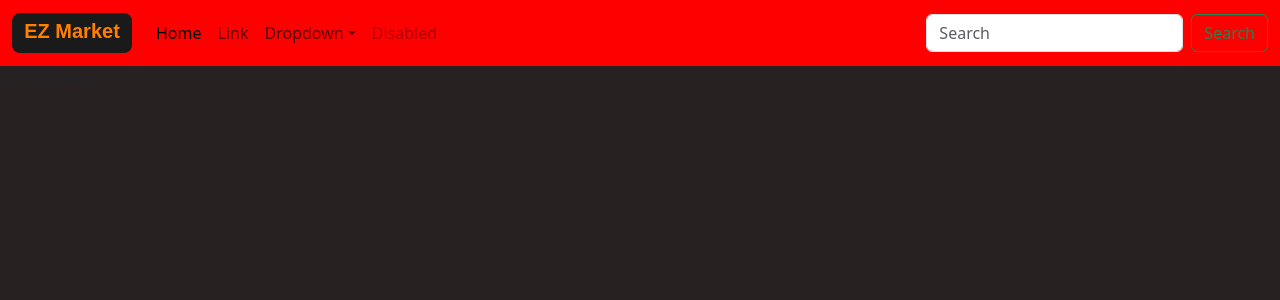
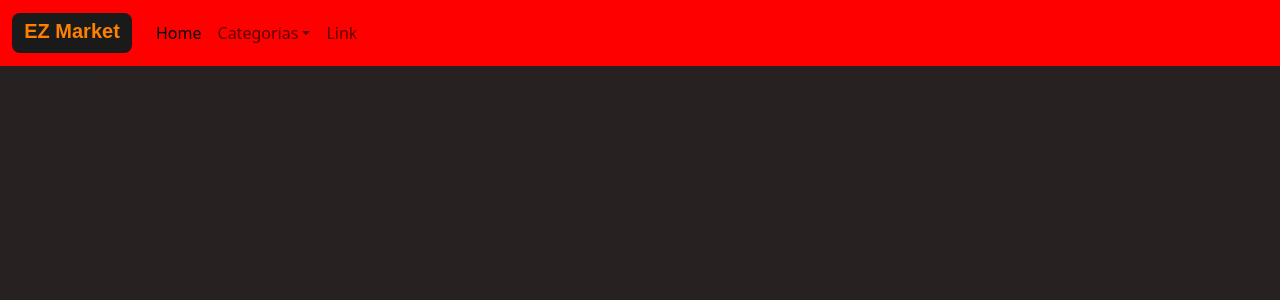
Before and after one commit to cordobaesteban77/catalogo-ventas-front, a React (Vite) app: page / in a window 1280 px wide. Shown: the top 300 px of the page. Built offline with nearby package versions, Linux system fonts and the light colour scheme.

Commit message:
borro lo que no voy a necesitar del nav

```diff
--- a/src/components/NavbarApp.jsx
+++ b/src/components/NavbarApp.jsx
@@ -11,10 +11,7 @@
         <div className="collapse navbar-collapse" id="navbarSupportedContent">
           <ul className="navbar-nav me-auto mb-2 mb-lg-0">
             <li className="nav-item">
-              <a className="nav-link active" aria-current="page" href="#">Home</a>
-            </li>
-            <li className="nav-item">
-              <a className="nav-link" href="#">Link</a>
+              <Link className="nav-link active" aria-current="page" to="/">Home</Link>
             </li>
             <li className="nav-item dropdown">
               <a
@@ -24,7 +21,7 @@
                 data-bs-toggle="dropdown"
                 aria-expanded="false"
               >
-                Dropdown
+                Categorías
               </a>
               <ul className="dropdown-menu">
                 <li><a className="dropdown-item" href="#">Action</a></li>
@@ -34,18 +31,9 @@
               </ul>
             </li>
             <li className="nav-item">
-              <a className="nav-link disabled" aria-disabled="true">Disabled</a>
+              <a className="nav-link" href="#">Link</a>
             </li>
           </ul>
-          <form className="d-flex" role="search">
-            <input
-              className="form-control me-2"
-              type="search"
-              placeholder="Search"
-              aria-label="Search"
-            />
-            <button className="btn btn-outline-success" type="submit">Search</button>
-          </form>
         </div>
       </div>
     </nav>
```
